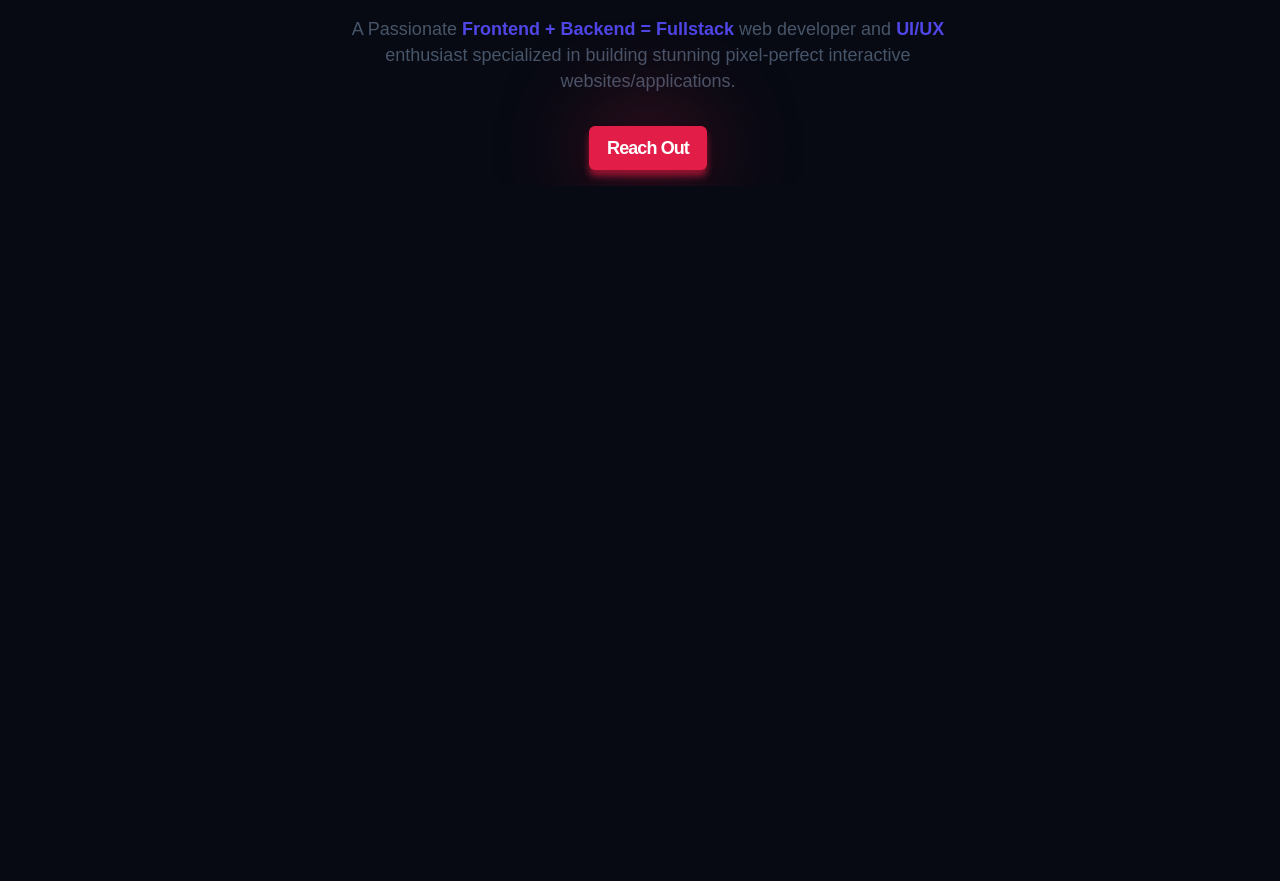
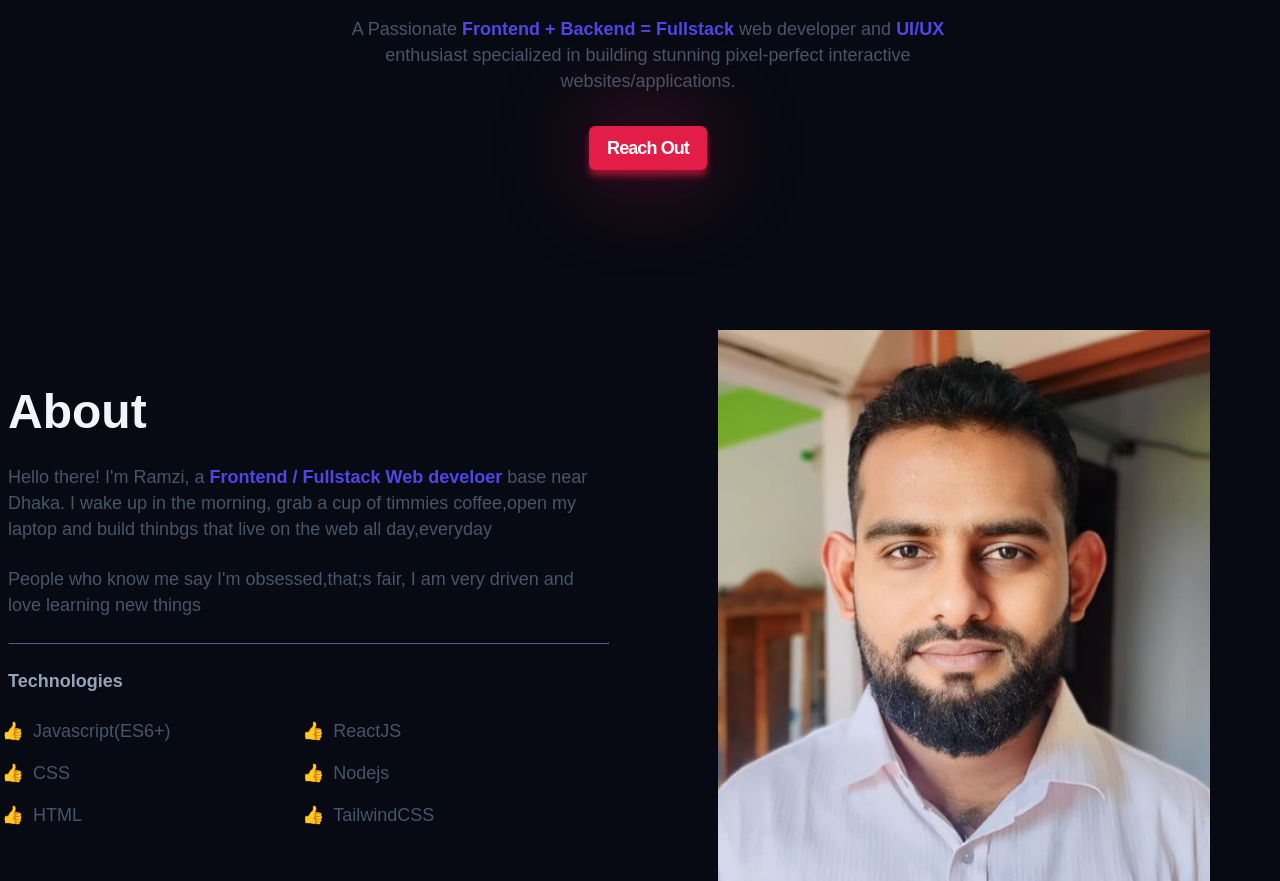
Before and after one commit to maainul/Portfolio-1-html-css, a website built with Vite: page index.html in a window 1280 px wide. Shown: the part 614-1495 px from the top of the page. Before the commit the page ends 800 px from the top, so only its background shows below. Built offline with nearby package versions, Linux system fonts and the light colour scheme; a web font is replaced by a local one.

Commit message:
About Section

```diff
--- a/index.html
+++ b/index.html
@@ -25,7 +25,7 @@
           </svg>
         </button>
       </li>
-      <li><a href="#" class="header__resume btn">Resume</a></li>
+      <a href="" class="header__resume btn">Resume</a>
     </ul>
     <button class="header__bars">
       <svg xmlns="http://www.w3.org/2000/svg" fill="none" viewBox="0 0 24 24" stroke-width="1.5" stroke="currentColor">
@@ -36,7 +36,7 @@
   </header>
   <main>
     <section class="hero container">
-      <img src="/1711320256283.jpg" alt="Profile Picture">
+      <img src="/1711320256283.jpg" alt="Profile Picture" />
       <h2>Hi, I'm Mainul Hasan</h2>
       <h1>Full-Stack <br> WEB Developer</h1>
       <p>
@@ -47,7 +47,33 @@
       </p>
       <a href="" class="btn">Reach out</a>
     </section>
-    <section></section>
+    <section class="container about section">
+      <div class="content">
+        <h2>About</h2>
+        <p>Hello there! I'm Ramzi, a <strong>Frontend / Fullstack Web develoer</strong> base near Dhaka. I wake up in
+          the morning, grab a
+          cup of timmies coffee,open my laptop and build thinbgs that live on the web all day,everyday</p>
+        <p>People who know me say I'm obsessed,that;s fair, I am very driven and love learning new things</p>
+        <hr>
+        <h3>Technologies</h3>
+        <div class="ul_container">
+          <ul>
+            <li>Javascript(ES6+)</li>
+            <li>CSS</li>
+            <li>HTML</li>
+          </ul>
+          <ul>
+            <li>ReactJS</li>
+            <li>Nodejs</li>
+            <li>TailwindCSS</li>
+          </ul>
+        </div>
+      </div>
+      <div class="about_img_wrapper">
+        <img src="/1711320256283.jpg" alt="second picture" class="about__image" />
+      </div>
+
+    </section>
     <section></section>
     <section></section>
     <section></section>
--- a/src/main.js
+++ b/src/main.js
@@ -1,4 +1,6 @@
 import '../styles/style.css';
 import '../styles/components/header.css';
 import '../styles/components/hero.css';
+import '../styles/components/about.css';
+
 import '../styles/utils.css';
--- /dev/null
+++ b/styles/components/about.css
@@ -0,0 +1,174 @@
+.about {
+    display: flex;
+    flex-direction: column;
+    gap: 1rem;
+}
+
+.about .content {
+    display: flex;
+    flex-direction: column;
+    gap: 1rem;
+}
+
+.about .content h2 {
+    font-size: var(--size-2xl);
+    color: var(--clr-light);
+}
+
+.about .content p {
+    max-width: 60ch;
+    font-size: var(--size-sm);
+    color: var(--clr-slate600);
+}
+
+.about .content hr {
+    border-color: var(--clr-slate800);
+}
+
+.about .content h3 {
+    font-size: var(--size-sm);
+    color: var(--clr-slate400);
+}
+
+.ul_container {
+    display: flex;
+    justify-content: space-between;
+}
+
+.ul_container ul {
+    display: flex;
+    flex-direction: column;
+    gap: 1rem;
+    list-style-type: '\1F44D';
+    padding-left: 1em;
+    flex: 1;
+}
+
+.ul_container ul li {
+    font-size: var(--size-sm);
+    color: var(--clr-slate600);
+}
+
+.ul_container ul li::before {
+    content: '';
+    margin-left: 0.5em;
+}
+
+/* xs */
+@media (min-width:475px) {
+    .about {
+        gap: 1.5rem;
+    }
+
+    .about .content {
+        gap: 1.5rem;
+    }
+
+    .about .content h2 {
+        font-size: var(--size-3xl);
+
+    }
+
+    .about .content p {
+        font-size: var(--size-base);
+    }
+
+
+    .about .content h3 {
+        font-size: var(--size-base);
+    }
+
+    .ul_container ul li {
+        font-size: var(--size-base);
+    }
+}
+
+/* sm */
+@media (min-width:640px) {
+    .container {
+        max-width: 640px;
+    }
+}
+
+/* md */
+@media (min-width:768px) {
+    .container {
+        max-width: 768px;
+    }
+
+    .about_img_wrapper {
+        margin: 0 auto;
+    }
+
+    .about__image {
+        width: 28.6875rem;
+    }
+}
+
+/* lg */
+@media (min-width:1024px) {
+    .about {
+        flex-direction: row;
+        align-items: center;
+        justify-content: space-between;
+    }
+
+    .about .content h2 {
+        font-size: var(--size-4xl);
+
+    }
+
+    .about .content p {
+        font-size: var(--size-lg);
+    }
+
+
+    .about .content h3 {
+        font-size: var(--size-lg);
+    }
+
+    .ul_container ul li {
+        font-size: var(--size-lg);
+    }
+
+}
+
+/* xl */
+@media (min-width:1280px) {
+    .container {
+        max-width: 1280px;
+    }
+
+    .about {
+        gap: 2rem;
+    }
+
+    .about .content h2 {
+        font-size: var(--size-5xl);
+
+    }
+
+    .about .content p {
+        font-size: var(--size-xl);
+    }
+
+
+    .about .content h3 {
+        font-size: var(--size-xl);
+    }
+
+    .ul_container ul li {
+        font-size: var(--size-xl);
+    }
+
+    .about__image {
+        width: 30.75rem;
+    }
+}
+
+/* 2xl */
+@media (min-width:1536px) {
+    .container {
+        max-width: 1536px;
+    }
+}
--- a/styles/utils.css
+++ b/styles/utils.css
@@ -34,11 +34,11 @@
 }
 
 /* xs */
-@media (min-width:475px) {
+/* @media (min-width:475px) {
     .container {
         max-width: 475px;
     }
-}
+} */
 
 /* sm */
 @media (min-width:640px) {
```
